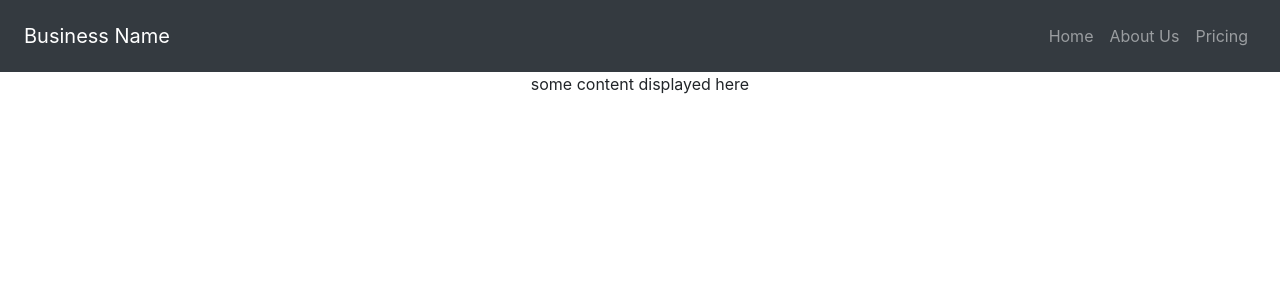
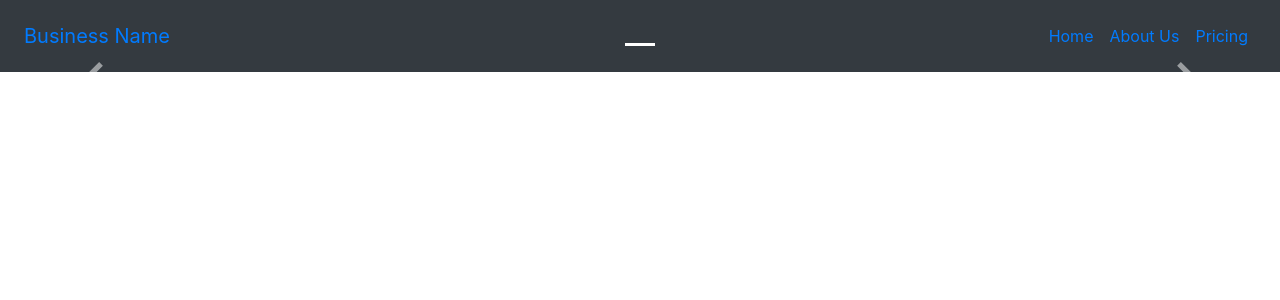
Before and after one commit to noelloera/business_template_1, a React (Create React App) app: page / in a window 1280 px wide. Shown: the top 300 px of the page. Built offline with nearby package versions, Linux system fonts and the light colour scheme.

Commit message:
Added Carousel and modified NavBar
-Added Carousel to add images to slide through
-Editted the styling in the Navigation bar

```diff
--- a/src/App.js
+++ b/src/App.js
@@ -1,8 +1,8 @@
 //import logo from "./logo.svg";
 import "./App.css";
 //Bootstrap Elements
-import { Container } from "react-bootstrap";
-import "bootstrap/dist/css/bootstrap.min.css";
+import { Container, Carousel } from "react-bootstrap";
+import "bootstrap/dist/css/bootstrap.css";
 //Components
 import Navigation from "./components/Navigation";
 
@@ -10,9 +10,11 @@ function App() {
   return (
     <div className="App">
       <Navigation />
-      <Container>
-        <p>some content displayed here</p>
-      </Container>
+      <Carousel>
+        <Carousel.Item>
+
+        </Carousel.Item>
+      </Carousel>
     </div>
   );
 }
--- a/src/components/Navigation.js
+++ b/src/components/Navigation.js
@@ -1,20 +1,26 @@
 import { Navbar, Nav } from "react-bootstrap";
-import "bootstrap/dist/css/bootstrap.min.css";
 
 const Navigation = (props) => {
   return (
-    <Navbar bg="dark" variant="dark" className="d-flex ">
-      <div className="mr-auto p-2">
-        <Navbar.Brand href="#">Business Name</Navbar.Brand>
-      </div>
-      <div className="p-2">
-        <Nav>
+    <>
+      <style type="text/css">
+        {`
+          .navbar-dark-tratra{
+            background-color: purple;
+        }
+        `}
+      </style>
+      <Navbar bg="dark" variant="tratra" className="d-flex">
+        <Navbar.Brand className="mr-auto p-2" href="#">
+          Business Name
+        </Navbar.Brand>
+        <Nav className="p-2">
           <Nav.Link>Home</Nav.Link>
           <Nav.Link>About Us</Nav.Link>
           <Nav.Link>Pricing</Nav.Link>
         </Nav>
-      </div>
-    </Navbar>
+      </Navbar>
+    </>
   );
 };
 
```
Also changed, not shown: src/components/Navigation.css (added).
